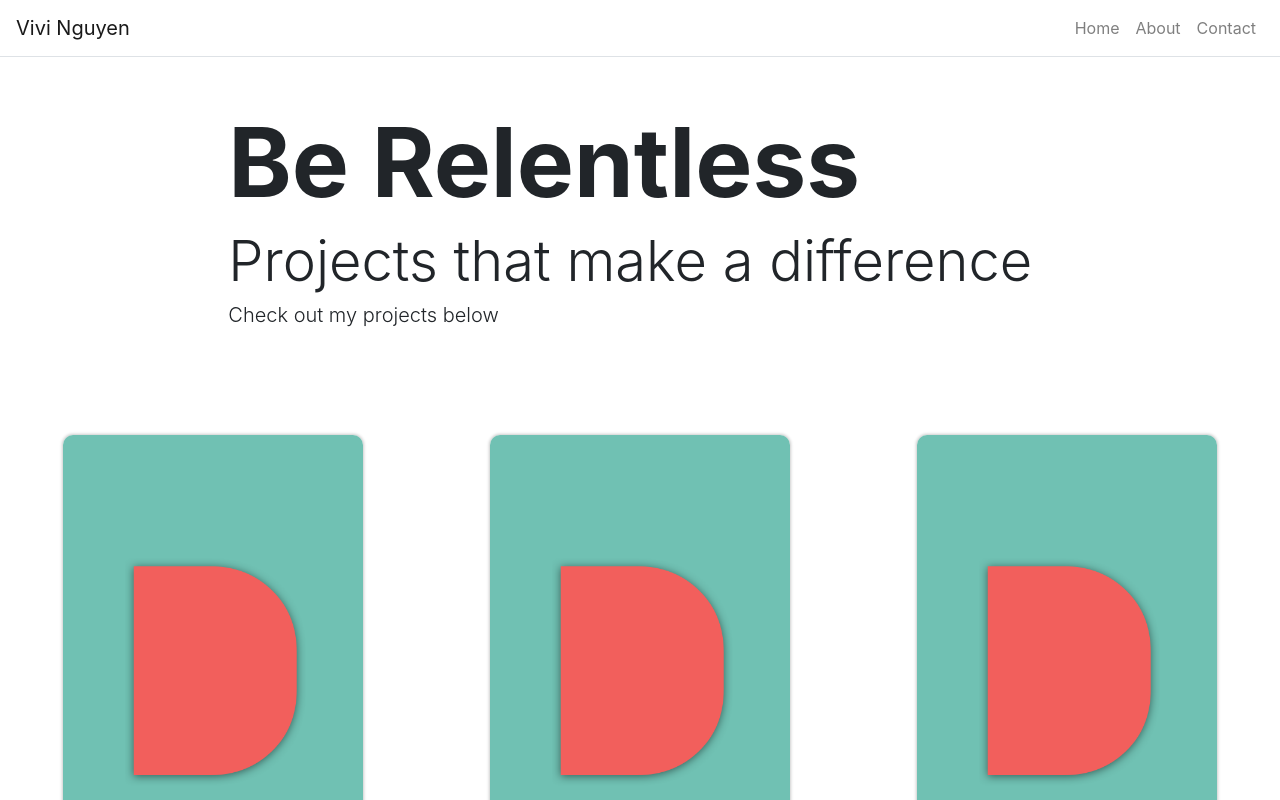
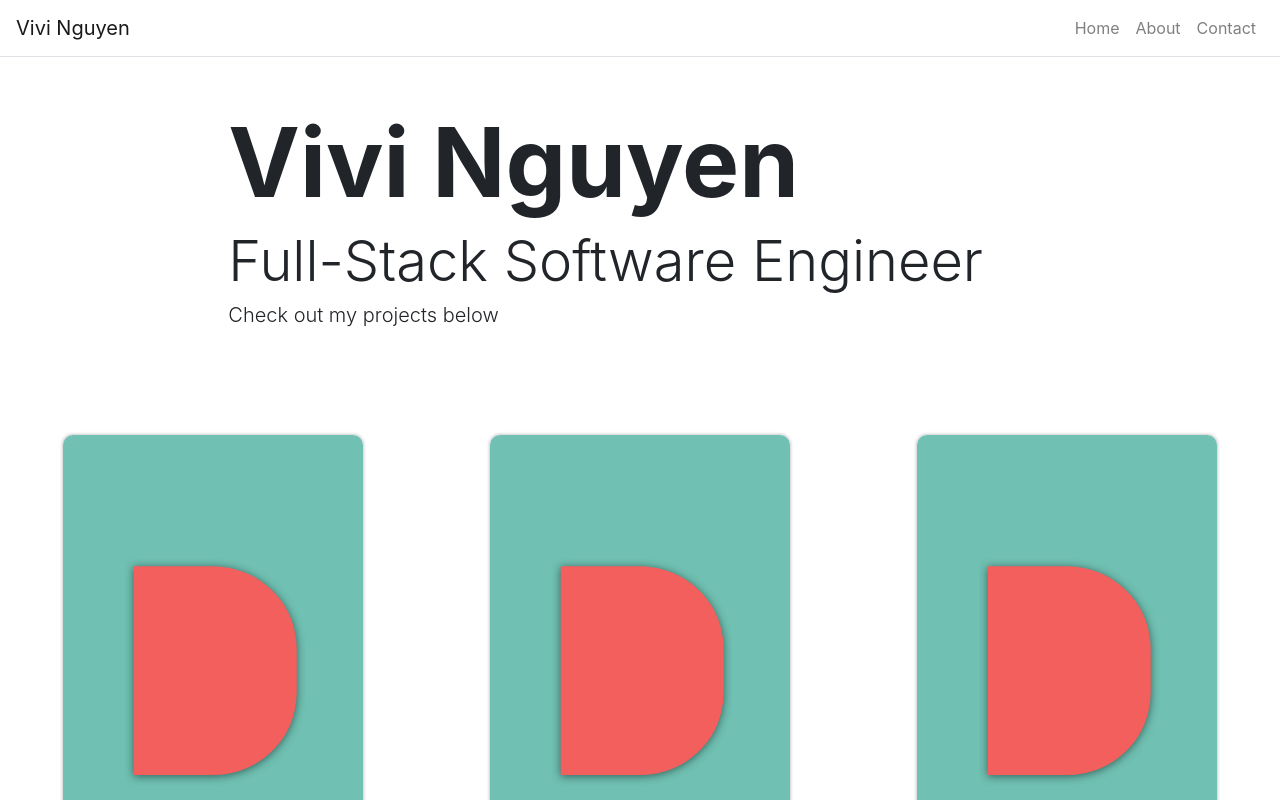
Before and after one commit to vivsnguyen/react-portfolio-garrett, a React (Create React App) app: page / in a window 1280 px wide. Shown: the top 800 px of the page. Built offline with nearby package versions, Linux system fonts and the light colour scheme.

Commit message:
changed homepage to include name

```diff
--- a/src/App.js
+++ b/src/App.js
@@ -23,8 +23,8 @@ class App extends React.Component {
               { title: "Contact", path: "/contact"}
           ],
           home: {
-              title: 'Be Relentless',
-              subTitle: 'Projects that make a difference',
+              title: 'Vivi Nguyen',
+              subTitle: 'Full-Stack Software Engineer',
               text: 'Check out my projects below'
           },
           about: {
```
